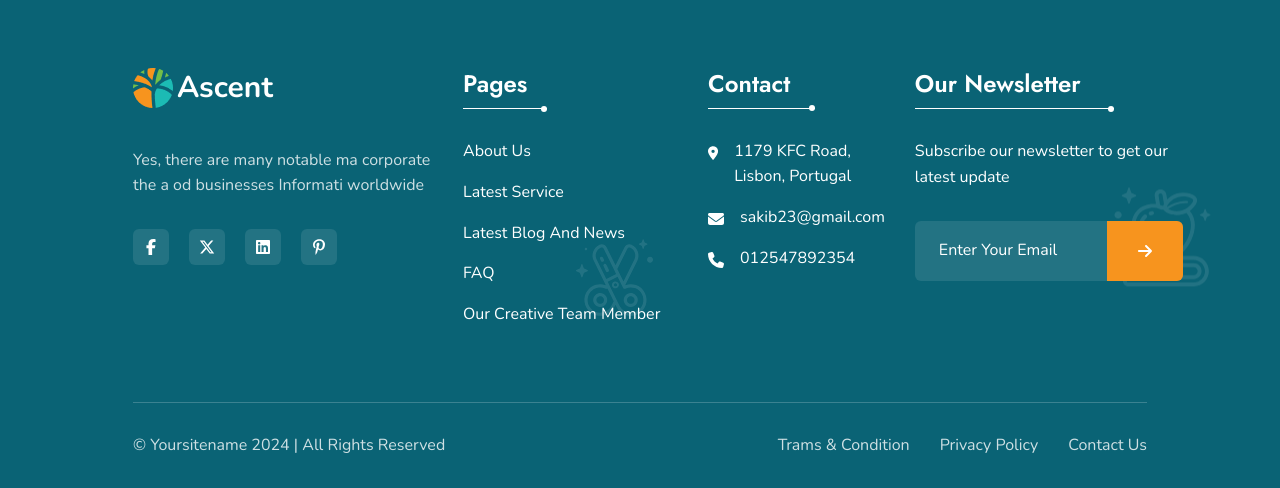
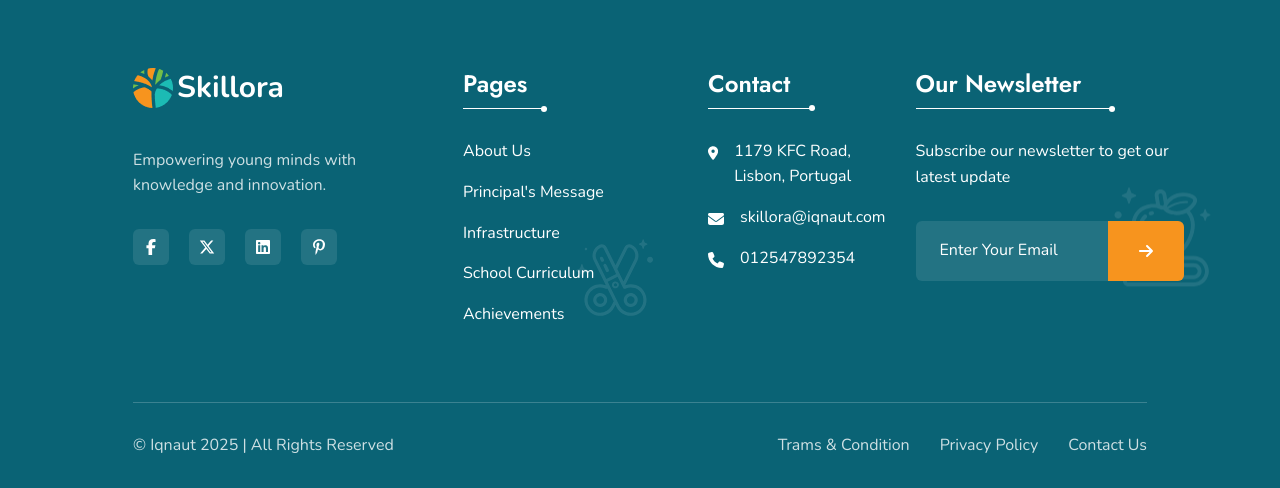
Before and after one commit to AryanKumarOfficial/skillora, a Next.js app: page /more/co-curricular-activities in a window 1280 px wide. Shown: the part 1892-2380 px from the top of the page. Built offline with nearby package versions, Linux system fonts and the light colour scheme.

Commit message:
modified logos and copyRight sections

```diff
--- a/src/components/sections/footers/copyRight.jsx
+++ b/src/components/sections/footers/copyRight.jsx
@@ -6,7 +6,7 @@ const CopyRight = ({ color }) => {
     return (
         <div className="pt-[75px] overflow-x-hidden">
             <div className="flex lg:flex-row flex-col justify-between lg:items-center pt-7.5 pb-8 border-t border-t-white border-opacity-20">
-                <p className={cn('wow fadeInLeft', color)} data-wow-delay=".3s">© <Link href="#">Yoursitename</Link> 2024 | All Rights Reserved</p>
+                <p className={cn('wow fadeInLeft', color)} data-wow-delay=".3s">© <Link href="#">Iqnaut</Link> 2025 | All Rights Reserved</p>
                 <ul className="flex items-center gap-7.5 wow fadeInRight" data-wow-delay=".3s">
                     <li><Link href="#" className={cn(``, color)}>Trams & Condition</Link></li>
                     <li><Link href="#" className={cn(``, color)}>Privacy Policy</Link></li>
--- a/src/components/sections/footers/footerOne.jsx
+++ b/src/components/sections/footers/footerOne.jsx
@@ -1,5 +1,5 @@
 import React from 'react'
-import { FaEnvelope, FaLocationDot, FaPhone } from 'react-icons/fa6'
+import {FaEnvelope, FaLocationDot, FaPhone} from 'react-icons/fa6'
 import Link from 'next/link'
 import Logo from '@/components/ui/logo'
 import SocalIcons from '@/components/ui/socalIcons'
@@ -13,19 +13,32 @@ const FooterOne = () => {
             <div className="container">
                 <div className="grid lg:grid-cols-[370px_auto_auto] sm:grid-cols-2 grid-cols-1 justify-between gap-7.5">
                     <SlideUp delay={2}>
-                        <Logo />
-                        <p className="pt-4">Yes, there are many notable ma corporate the a  od businesses Informati worldwide</p>
-                        <SocalIcons prentClass={"gap-5 pt-7.5"} className={"w-9 h-9 bg-warm text-muted-foreground hover:text-cream-foreground hover:bg-green"} />
+                        <Logo/>
+                        <p className="pt-4">Empowering young minds with knowledge, creativity, and innovation. At
+                            Skillora Future Bright Academy, we nurture future leaders by providing a world-class
+                            learning environment that fosters growth, curiosity, and excellence.</p>
+                        <SocalIcons prentClass={"gap-5 pt-7.5"}
+                                    className={"w-9 h-9 bg-warm text-muted-foreground hover:text-cream-foreground hover:bg-green"}/>
                     </SlideUp>
 
                     <SlideUp delay={3}>
                         <h3 className="text-2xl font-semibold">Pages</h3>
                         <ul className="flex flex-col gap-[15px] pt-5 min-w-[215px]">
-                            <li><Link href="/about-us" className="text-[#686868] transition-all duration-500 hover:ml-1 hover:text-primary-foreground">About Us</Link></li>
-                            <li><Link href="/services" className="text-[#686868] transition-all duration-500 hover:ml-1 hover:text-primary-foreground">Latest Service</Link></li>
-                            <li><Link href="/blog" className="text-[#686868] transition-all duration-500 hover:ml-1 hover:text-primary-foreground">Latest Blog And News</Link></li>
-                            <li><Link href="/faq" className="text-[#686868] transition-all duration-500 hover:ml-1 hover:text-primary-foreground">FAQ</Link></li>
-                            <li><Link href="#" className="text-[#686868] transition-all duration-500 hover:ml-1 hover:text-primary-foreground">Our Creative Team Member</Link></li>
+                            <li><Link href="/about-us"
+                                      className="text-[#686868] transition-all duration-500 hover:ml-1 hover:text-primary-foreground">About
+                                Us</Link></li>
+                            <li><Link href="/services"
+                                      className="text-[#686868] transition-all duration-500 hover:ml-1 hover:text-primary-foreground">Latest
+                                Service</Link></li>
+                            <li><Link href="/blog"
+                                      className="text-[#686868] transition-all duration-500 hover:ml-1 hover:text-primary-foreground">Latest
+                                Blog And News</Link></li>
+                            <li><Link href="/faq"
+                                      className="text-[#686868] transition-all duration-500 hover:ml-1 hover:text-primary-foreground">FAQ</Link>
+                            </li>
+                            <li><Link href="#"
+                                      className="text-[#686868] transition-all duration-500 hover:ml-1 hover:text-primary-foreground">Our
+                                Creative Team Member</Link></li>
                         </ul>
                     </SlideUp>
 
@@ -34,23 +47,29 @@ const FooterOne = () => {
                         <ul className="flex flex-col gap-[15px] pt-5">
                             <li>
                                 <p className="text-[#686868] flex items-center gap-4">
-                                    <span className="w-11 h-11 rounded-full border border-gray-200 flex justify-center items-center text-green-foreground"><FaLocationDot /></span> <span className="max-w-[168px]">1179 KFC Road, Lisbon, Portugal</span>
+                                    <span
+                                        className="w-11 h-11 rounded-full border border-gray-200 flex justify-center items-center text-green-foreground"><FaLocationDot/></span>
+                                    <span className="max-w-[168px]">1179 KFC Road, Lisbon, Portugal</span>
                                 </p>
                             </li>
                             <li>
                                 <p className="text-[#686868] flex items-center gap-4">
-                                    <span className="w-11 h-11 rounded-full border border-gray-200 flex justify-center items-center text-green-foreground"><FaEnvelope /></span> <Link href="">Sakib23@gmail.com</Link>
+                                    <span
+                                        className="w-11 h-11 rounded-full border border-gray-200 flex justify-center items-center text-green-foreground"><FaEnvelope/></span>
+                                    <Link href="">Sakib23@gmail.com</Link>
                                 </p>
                             </li>
                             <li>
                                 <p className="text-[#686868] flex items-center gap-4">
-                                    <span className="w-11 h-11 rounded-full border border-gray-200 flex justify-center items-center text-green-foreground"><FaPhone /></span> <Link href="">012547892354</Link>
+                                    <span
+                                        className="w-11 h-11 rounded-full border border-gray-200 flex justify-center items-center text-green-foreground"><FaPhone/></span>
+                                    <Link href="">012547892354</Link>
                                 </p>
                             </li>
                         </ul>
                     </SlideUp>
                 </div>
-                <CopyRight />
+                <CopyRight/>
             </div>
             {/*<ScrollUp />*/}
         </footer>
--- a/src/components/sections/footers/footerTwo.jsx
+++ b/src/components/sections/footers/footerTwo.jsx
@@ -21,8 +21,9 @@ const FooterTwo = () => {
                     <SlideUp delay={2}>
                         <Logo className="text-cream-foreground"/>
                         <div className="mt-10">
-                            <p className=" text-cream-foreground opacity-80">Yes, there are many notable ma corporate
-                                the a od businesses Informati worldwide</p>
+                            <p className=" text-cream-foreground opacity-80">
+                                Empowering young minds with knowledge and innovation.
+                            </p>
                             <SocalIcons prentClass={"gap-5 lg:pt-7.5 pt-5"}
                                         className={"w-9 h-9 bg-[#FFFFFF1A] border-none hover:bg-green"}/>
                         </div>
@@ -38,18 +39,19 @@ const FooterTwo = () => {
                             <li><Link href="/about-us"
                                       className="text-cream-foreground transition-all duration-500 hover:ml-[5px] hover:text-primary-foreground">About
                                 Us</Link></li>
-                            <li><Link href="/services"
-                                      className="text-cream-foreground transition-all duration-500 hover:ml-[5px] hover:text-primary-foreground">Latest
-                                Service</Link></li>
-                            <li><Link href="/blog"
-                                      className="text-cream-foreground transition-all duration-500 hover:ml-[5px] hover:text-primary-foreground">Latest
-                                Blog And News</Link></li>
-                            <li><Link href="/faq"
-                                      className="text-cream-foreground transition-all duration-500 hover:ml-[5px] hover:text-primary-foreground">FAQ</Link>
+                            <li><Link href="/principal-message"
+                                      className="text-cream-foreground transition-all duration-500 hover:ml-[5px] hover:text-primary-foreground">Principal's
+                                Message</Link></li>
+                            <li><Link href="/infrastructure"
+                                      className="text-cream-foreground transition-all duration-500 hover:ml-[5px] hover:text-primary-foreground">
+                                Infrastructure</Link></li>
+                            <li><Link href="/school-curriculum"
+                                      className="text-cream-foreground transition-all duration-500 hover:ml-[5px] hover:text-primary-foreground">School
+                                Curriculum</Link>
                             </li>
-                            <li><Link href="#"
-                                      className="text-cream-foreground transition-all duration-500 hover:ml-[5px] hover:text-primary-foreground">Our
-                                Creative Team Member</Link></li>
+                            <li><Link href="/more/achievements"
+                                      className="text-cream-foreground transition-all duration-500 hover:ml-[5px] hover:text-primary-foreground">
+                                Achievements</Link></li>
                         </ul>
                     </SlideUp>
 
@@ -65,8 +67,8 @@ const FooterTwo = () => {
                                 <FaLocationDot className='mt-1.5'/> <span className="max-w-[168px]">1179 KFC Road, Lisbon, Portugal</span>
                             </li>
                             <li className="text-cream-foreground flex gap-4 transition-all duration-500 hover:ml-[5px] hover:text-primary-foreground">
-                                <Link href="mailto:abc@gmail.com" className={"flex gap-4"}> <FaEnvelope
-                                    className='mt-1.5'/> sakib23@gmail.com</Link>
+                                <Link href="mailto:skillora@iqnaut.com" className={"flex gap-4"}> <FaEnvelope
+                                    className='mt-1.5'/> skillora@iqnaut.com</Link>
                             </li>
                             <li className="text-cream-foreground flex gap-4 transition-all duration-500 hover:ml-[5px] hover:text-primary-foreground">
                                 <Link href="tel:012547892354" className={"flex gap-4"}> <FaPhone
--- a/src/components/ui/logo.jsx
+++ b/src/components/ui/logo.jsx
@@ -6,7 +6,7 @@ const Logo = ({ className }) => {
   return (
     <Link href="/" className="flex items-center gap-1">
       <img src={'/images/logo.png'} width={40} height={40} alt="img" />
-      <span className={cn("font-bold text-3xl", className)}>Ascent</span>
+      <span className={cn("font-bold text-3xl", className)}>Skillora</span>
     </Link>
   )
 }
```
Also changed, not shown: src/components/sections/headers/topHeader.jsx (+4 -4 lines), public/images/logo_2.png (added).
